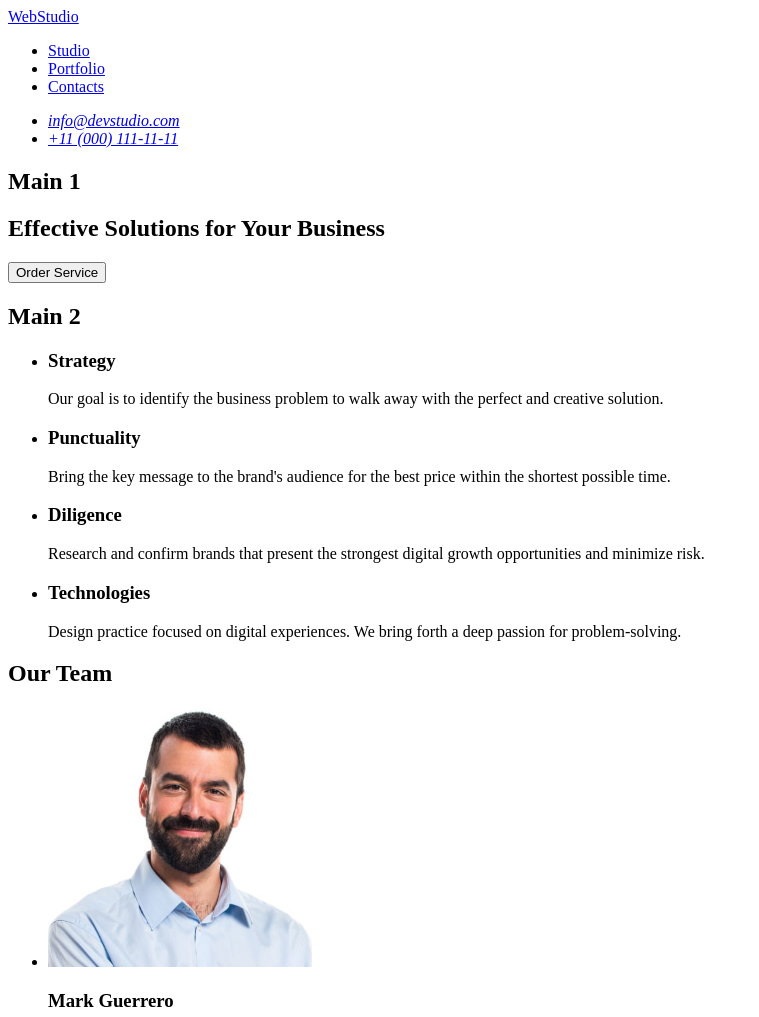
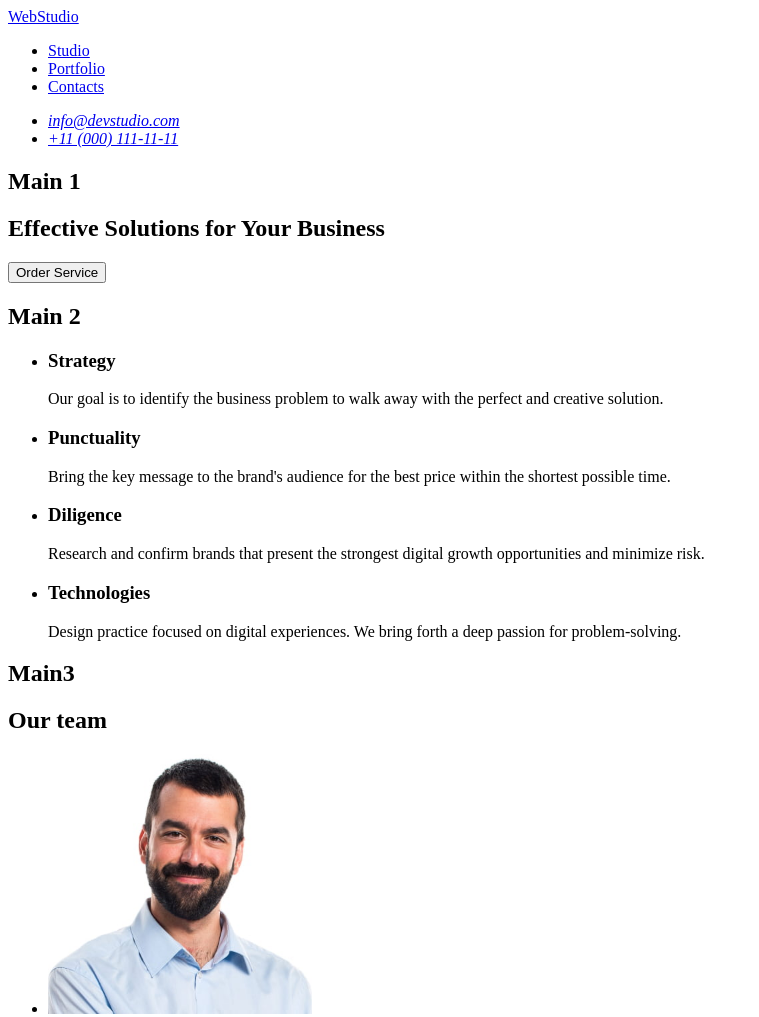
Before and after one commit to Serhiiowl/goit-markup-hw-01, a plain HTML site: page index.html in a window 1280 px wide. Shown: the top 1017 px of the page, without its empty margins (0-759 px from the left). Drawn offline with Linux system fonts and the light colour scheme.

Commit message:
Update index.html

```diff
--- a/index.html
+++ b/index.html
@@ -33,9 +33,9 @@
   <!-- Main -->
 
   <main>
-    <h2>Main 1</h2>
+
     <section>
-
+      <h2>Main 1</h2>
       <h1>Effective Solutions for Your Business</h1>
       <button type="button">Order Service</button>
     </section>
@@ -68,7 +68,8 @@
     <!-- Team -->
 
     <section>
-      <h2>Our Team</h2>
+      <h2>Main3</h2>
+      <h2>Our team</h2>
       <ul>
         <li><img src="./images/mark.jpg" alt="Mark Guerrero" width="264">
           <h3>Mark Guerrero</h3>
```
